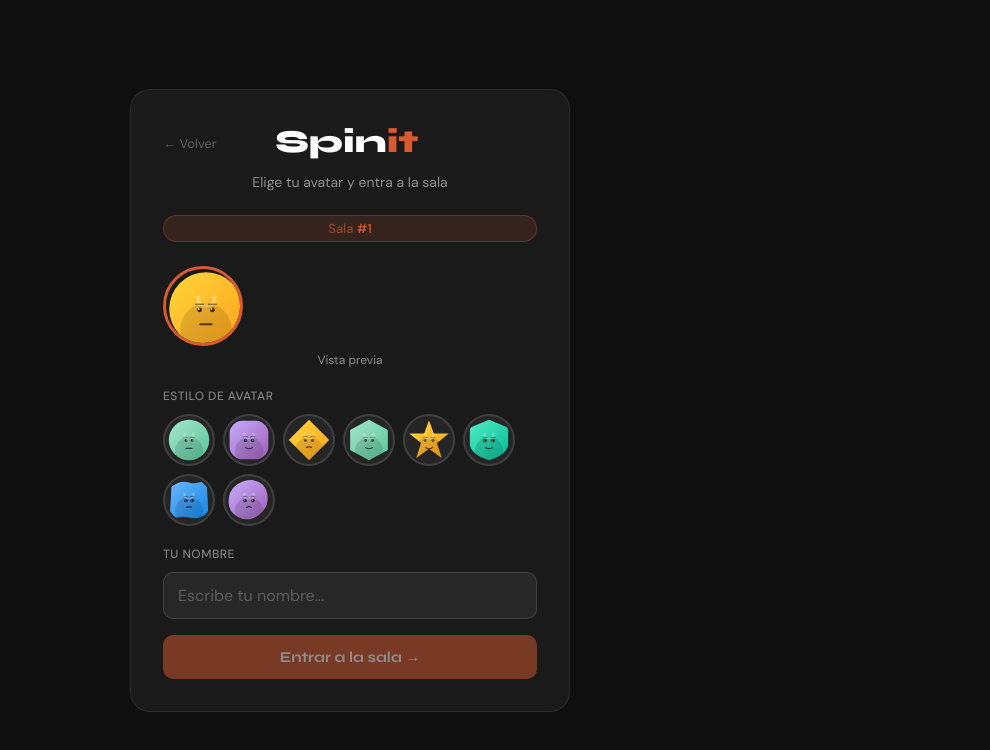
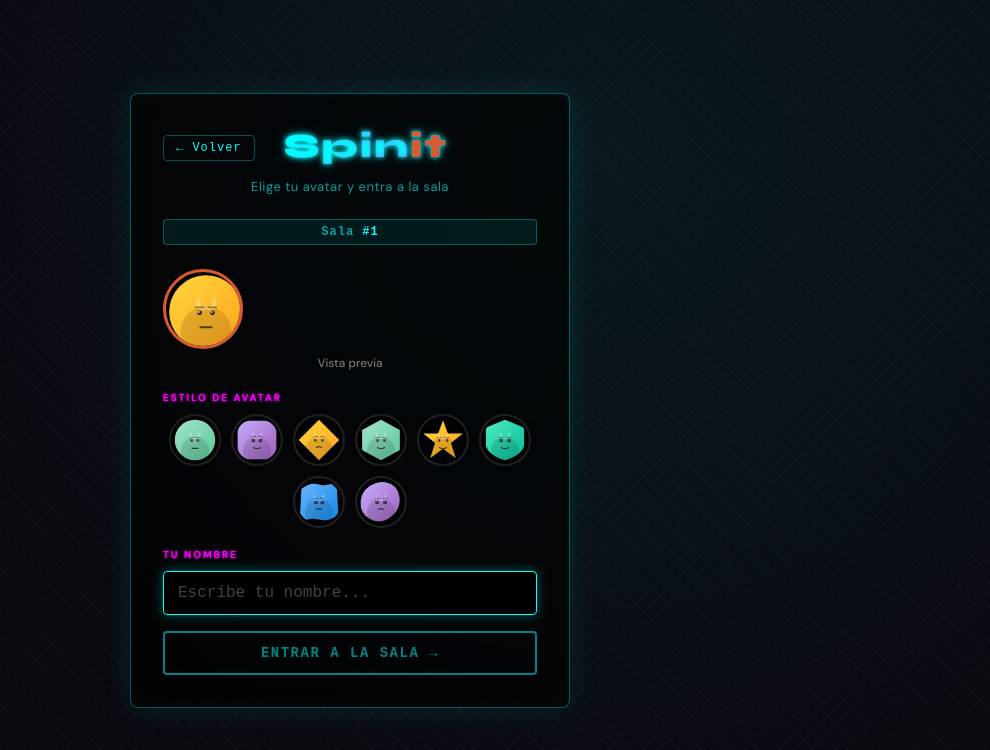
Before and after one commit to kanekong909/spinit, a React (Vite) app: page /join/1 in a window 1280 px wide. Shown: the top 750 px of the page, without its empty margins (290-1280 px from the left). Built offline with nearby package versions, Linux system fonts and the light colour scheme; no server answers.

Commit message:
cambio en estilos en homepage, joinpage y welcomepage

```diff
--- a/src/pages/HomePage.jsx
+++ b/src/pages/HomePage.jsx
@@ -205,6 +205,47 @@ export default function HomePage() {
           <Link to="/admin" style={{ fontSize: 11, color: 'rgba(255,255,255,0.15)', textDecoration: 'none' }}>admin</Link>
         </p>
       </div>
+
+      <style>{`
+        @keyframes neonPulse {
+          0% { border-color: rgba(0, 255, 255, 0.3); box-shadow: 0 0 0px rgba(0, 255, 255, 0); }
+          100% { border-color: rgba(0, 255, 255, 0.8); box-shadow: 0 0 12px rgba(0, 255, 255, 0.3); }
+        }
+
+        input:focus, textarea:focus {
+          border-color: #00ffff !important;
+          box-shadow: 0 0 12px rgba(0, 255, 255, 0.3);
+          outline: none;
+        }
+
+        button:active {
+          transform: scale(0.97);
+        }
+
+        .backBtn:hover {
+          background: rgba(0, 255, 255, 0.1);
+          border-color: #00ffff;
+          box-shadow: 0 0 8px rgba(0, 255, 255, 0.3);
+        }
+
+        .roomBtn:hover {
+          border-color: #ff00ff;
+          background: rgba(255, 0, 255, 0.05);
+          box-shadow: 0 0 12px rgba(255, 0, 255, 0.2);
+          transform: translateX(4px);
+        }
+
+        button[type="submit"]:hover {
+          background: #00ffff;
+          color: #0a0a0f;
+          box-shadow: 0 0 20px #00ffff;
+          border-color: #00ffff;
+        }
+
+        .tab:hover {
+          color: #ff00ff;
+        }
+      `}</style>
     </div>
   )
 }
@@ -212,15 +253,25 @@ export default function HomePage() {
 const s = {
   page: {
     minHeight: '100vh',
-    background: '#0f0f0f',
-    color: 'white',
-    fontFamily: "'DM Sans', sans-serif",
+    background: '#0a0a0f',
+    backgroundImage: `
+      repeating-linear-gradient(45deg, rgba(0, 255, 255, 0.02) 0px, rgba(0, 255, 255, 0.02) 2px, transparent 2px, transparent 8px),
+      repeating-linear-gradient(135deg, rgba(255, 0, 255, 0.02) 0px, rgba(255, 0, 255, 0.02) 2px, transparent 2px, transparent 12px),
+      radial-gradient(circle at 20% 30%, rgba(0, 255, 255, 0.06) 0%, transparent 60%)
+    `,
+    color: '#00ffff',
+    fontFamily: "'Rajdhani', 'DM Sans', sans-serif",
     display: 'flex',
     alignItems: 'flex-start',
     justifyContent: 'center',
     padding: '2rem 1rem',
   },
-  inner: { width: '100%', maxWidth: 420 },
+  inner: {
+    width: '100%',
+    maxWidth: 440,
+    position: 'relative',
+    zIndex: 2,
+  },
   header: {
     display: 'flex',
     justifyContent: 'space-between',
@@ -228,104 +279,133 @@ const s = {
     marginBottom: '1.5rem',
   },
   logo: {
-    fontFamily: "'Syne', sans-serif",
-    fontSize: 26,
-    fontWeight: 800,
+    fontFamily: "'Orbitron', 'Syne', monospace",
+    fontSize: 28,
+    fontWeight: 900,
+    letterSpacing: '2px',
+    textShadow: '0 0 5px #00ffff, 0 0 10px #00ffff80',
+    background: 'linear-gradient(135deg, #00ffff, #ff00ff)',
+    backgroundClip: 'text',
+    WebkitBackgroundClip: 'text',
+    color: 'transparent',
   },
   backBtn: {
-    background: 'none',
-    border: 'none',
-    color: 'rgba(255,255,255,0.3)',
-    fontSize: 13,
+    background: 'transparent',
+    border: '1px solid rgba(0, 255, 255, 0.3)',
+    borderRadius: 4,
+    color: '#00ffff',
+    fontSize: 12,
     cursor: 'pointer',
-    fontFamily: "'DM Sans', sans-serif",
+    fontFamily: "'Rajdhani', monospace",
+    padding: '5px 12px',
+    letterSpacing: '1px',
+    transition: 'all 0.15s',
   },
   tabs: {
     display: 'flex',
-    background: 'rgba(255,255,255,0.04)',
-    border: '1px solid rgba(255,255,255,0.07)',
-    borderRadius: 12,
+    background: 'rgba(0, 0, 0, 0.6)',
+    border: '1px solid rgba(0, 255, 255, 0.25)',
+    borderRadius: 6,
     padding: 4,
     marginBottom: '1.5rem',
     gap: 4,
   },
   tab: {
     flex: 1,
-    fontFamily: "'Syne', sans-serif",
+    fontFamily: "'Orbitron', monospace",
     fontWeight: 700,
-    fontSize: 13,
+    fontSize: 12,
+    letterSpacing: '1px',
     background: 'none',
     border: 'none',
-    color: 'rgba(255,255,255,0.35)',
-    borderRadius: 8,
-    padding: '9px',
+    color: 'rgba(0, 255, 255, 0.4)',
+    borderRadius: 4,
+    padding: '8px',
     cursor: 'pointer',
     transition: 'all 0.15s',
+    textTransform: 'uppercase',
   },
   tabActive: {
-    background: 'rgba(216,90,48,0.15)',
-    color: '#D85A30',
-    border: '1px solid rgba(216,90,48,0.25)',
+    background: 'rgba(0, 255, 255, 0.1)',
+    color: '#00ffff',
+    border: '1px solid rgba(0, 255, 255, 0.4)',
+    boxShadow: '0 0 8px rgba(0, 255, 255, 0.2)',
   },
   sectionLabel: {
-    fontSize: 11,
-    color: 'rgba(255,255,255,0.3)',
-    fontWeight: 500,
+    fontSize: 10,
+    color: '#ff00ff',
+    fontWeight: 600,
     textTransform: 'uppercase',
-    letterSpacing: '0.5px',
+    letterSpacing: '2px',
     marginBottom: 8,
+    textShadow: '0 0 3px #ff00ff',
   },
-  row: { display: 'flex', gap: 8 },
+  row: {
+    display: 'flex',
+    gap: 8,
+  },
   input: {
     fontSize: 14,
-    background: 'rgba(255,255,255,0.05)',
-    border: '1px solid rgba(255,255,255,0.1)',
-    borderRadius: 10,
+    background: 'rgba(0, 0, 0, 0.7)',
+    border: '1px solid rgba(0, 255, 255, 0.3)',
+    borderRadius: 4,
     padding: '11px 14px',
-    color: 'white',
+    color: '#00ffff',
     outline: 'none',
     boxSizing: 'border-box',
-    transition: 'border-color 0.15s',
+    transition: 'all 0.15s',
+    fontFamily: "'Rajdhani', monospace",
   },
   btnPrimary: {
-    fontFamily: "'Syne', sans-serif",
+    fontFamily: "'Orbitron', monospace",
     fontWeight: 700,
-    fontSize: 15,
-    background: '#D85A30',
-    color: 'white',
-    border: 'none',
-    borderRadius: 10,
-    padding: '11px 22px',
+    fontSize: 14,
+    letterSpacing: '1.5px',
+    background: 'transparent',
+    color: '#00ffff',
+    border: '2px solid #00ffff',
+    borderRadius: 4,
+    padding: '10px 22px',
     cursor: 'pointer',
-    transition: 'opacity 0.15s',
+    transition: 'all 0.15s',
+    textTransform: 'uppercase',
   },
   tag: {
-    fontSize: 12,
-    background: 'rgba(255,255,255,0.06)',
-    border: '1px solid rgba(255,255,255,0.08)',
-    borderRadius: 20,
+    fontSize: 11,
+    background: 'rgba(0, 255, 255, 0.08)',
+    border: '1px solid rgba(0, 255, 255, 0.25)',
+    borderRadius: 2,
     padding: '3px 10px',
-    color: 'rgba(255,255,255,0.5)',
+    color: '#00ffff',
+    fontFamily: "'Rajdhani', monospace",
+    letterSpacing: '0.5px',
   },
-  roomList: { display: 'flex', flexDirection: 'column', gap: 6 },
+  roomList: {
+    display: 'flex',
+    flexDirection: 'column',
+    gap: 6,
+  },
   roomBtn: {
     display: 'flex',
     justifyContent: 'space-between',
     alignItems: 'center',
     width: '100%',
-    background: 'rgba(255,255,255,0.03)',
-    border: '1px solid rgba(255,255,255,0.07)',
-    borderRadius: 10,
+    background: 'rgba(0, 0, 0, 0.6)',
+    border: '1px solid rgba(0, 255, 255, 0.2)',
+    borderRadius: 4,
     padding: '10px 14px',
-    color: 'white',
+    color: '#00ffff',
     cursor: 'pointer',
-    fontFamily: "'DM Sans', sans-serif",
+    fontFamily: "'Rajdhani', sans-serif",
     textAlign: 'left',
+    transition: 'all 0.15s',
   },
   error: {
-    color: '#F09595',
-    fontSize: 13,
+    color: '#ff00ff',
+    fontSize: 12,
     marginTop: '0.75rem',
     textAlign: 'center',
+    textShadow: '0 0 3px #ff00ff',
+    letterSpacing: '0.5px',
   },
 }
--- a/src/pages/JoinPage.jsx
+++ b/src/pages/JoinPage.jsx
@@ -164,6 +164,42 @@ export default function JoinPage() {
           </button>
         </form>
       </div>
+
+      <style>{`
+        @keyframes neonPulse {
+          0% { border-color: rgba(0, 255, 255, 0.3); box-shadow: 0 0 0px rgba(0, 255, 255, 0); }
+          100% { border-color: rgba(0, 255, 255, 0.8); box-shadow: 0 0 12px rgba(0, 255, 255, 0.3); }
+        }
+
+        input:focus {
+          border-color: #00ffff !important;
+          box-shadow: 0 0 12px rgba(0, 255, 255, 0.3);
+          outline: none;
+        }
+
+        button:active {
+          transform: scale(0.97);
+        }
+
+        .styleBtn:hover {
+          border-color: #ff00ff !important;
+          box-shadow: 0 0 12px rgba(255, 0, 255, 0.4);
+          transform: scale(1.05);
+        }
+
+        button[type="submit"]:hover {
+          background: #00ffff;
+          color: #0a0a0f;
+          box-shadow: 0 0 20px #00ffff;
+          border-color: #00ffff;
+        }
+
+        .backBtn:hover {
+          background: rgba(0, 255, 255, 0.1);
+          border-color: #00ffff;
+          box-shadow: 0 0 8px rgba(0, 255, 255, 0.3);
+        }
+      `}</style>
     </div>
   )
 }
@@ -171,110 +207,136 @@ export default function JoinPage() {
 const styles = {
   page: {
     minHeight: '100vh',
-    background: '#0f0f0f',
+    background: '#0a0a0f',
+    backgroundImage: `
+      repeating-linear-gradient(45deg, rgba(0, 255, 255, 0.02) 0px, rgba(0, 255, 255, 0.02) 2px, transparent 2px, transparent 8px),
+      repeating-linear-gradient(135deg, rgba(255, 0, 255, 0.02) 0px, rgba(255, 0, 255, 0.02) 2px, transparent 2px, transparent 12px),
+      radial-gradient(circle at 70% 20%, rgba(0, 255, 255, 0.06) 0%, transparent 60%)
+    `,
     display: 'flex',
     alignItems: 'center',
     justifyContent: 'center',
     padding: '1rem',
-    fontFamily: "'DM Sans', sans-serif",
+    fontFamily: "'Rajdhani', 'DM Sans', sans-serif",
   },
   card: {
-    background: '#1a1a1a',
-    border: '1px solid rgba(255,255,255,0.08)',
-    borderRadius: 20,
+    background: 'rgba(0, 0, 0, 0.65)',
+    backdropFilter: 'blur(12px)',
+    border: '1px solid rgba(0, 255, 255, 0.35)',
+    borderRadius: 8,
     padding: '2rem',
     width: '100%',
     maxWidth: 440,
-    color: 'white',
+    color: '#00ffff',
+    boxShadow: '0 0 30px rgba(0, 255, 255, 0.1), inset 0 0 20px rgba(0, 255, 255, 0.02)',
   },
   logo: {
-    fontFamily: "'Syne', sans-serif",
-    fontSize: 32,
-    fontWeight: 800,
+    fontFamily: "'Orbitron', 'Syne', monospace",
+    fontSize: 34,
+    fontWeight: 900,
+    letterSpacing: '2px',
     textAlign: 'center',
     marginBottom: 4,
+    textShadow: '0 0 5px #00ffff, 0 0 10px #00ffff80',
+    background: 'linear-gradient(135deg, #00ffff, #ff00ff)',
+    backgroundClip: 'text',
+    WebkitBackgroundClip: 'text',
+    color: 'transparent',
   },
   subtitle: {
-    fontSize: 14,
-    color: 'rgba(255,255,255,0.5)',
+    fontSize: 13,
+    color: 'rgba(0, 255, 255, 0.6)',
     textAlign: 'center',
     marginBottom: '1.5rem',
+    letterSpacing: '0.5px',
   },
   roomBadge: {
     textAlign: 'center',
-    fontSize: 13,
-    background: 'rgba(216,90,48,0.15)',
-    border: '1px solid rgba(216,90,48,0.3)',
-    borderRadius: 20,
-    padding: '4px 16px',
-    color: '#D85A30',
+    fontSize: 12,
+    background: 'rgba(0, 255, 255, 0.08)',
+    border: '1px solid rgba(0, 255, 255, 0.3)',
+    borderRadius: 4,
+    padding: '5px 16px',
+    color: '#00ffff',
     marginBottom: '1.5rem',
-    fontWeight: 500,
+    fontWeight: 600,
+    letterSpacing: '1px',
+    fontFamily: "'Rajdhani', monospace",
   },
   avatarPreview: {
     textAlign: 'center',
     marginBottom: '1.25rem',
   },
   label: {
-    fontSize: 12,
-    color: 'rgba(255,255,255,0.45)',
-    fontWeight: 500,
-    letterSpacing: '0.5px',
+    fontSize: 10,
+    color: '#ff00ff',
+    fontWeight: 600,
+    letterSpacing: '2px',
     textTransform: 'uppercase',
     marginBottom: 10,
+    textShadow: '0 0 3px #ff00ff',
   },
   stylePicker: {
     display: 'flex',
-    gap: 8,
+    gap: 10,
     flexWrap: 'wrap',
     marginBottom: '1.25rem',
+    justifyContent: 'center',
   },
   styleBtn: {
-    background: 'rgba(255,255,255,0.05)',
+    background: 'rgba(0, 0, 0, 0.6)',
     borderRadius: '50%',
     cursor: 'pointer',
     padding: 2,
-    transition: 'border-color 0.15s, transform 0.1s',
+    transition: 'all 0.15s',
   },
   input: {
     width: '100%',
     fontSize: 16,
-    background: 'rgba(255,255,255,0.06)',
-    border: '1px solid rgba(255,255,255,0.12)',
-    borderRadius: 10,
+    background: 'rgba(0, 0, 0, 0.7)',
+    border: '1px solid rgba(0, 255, 255, 0.3)',
+    borderRadius: 4,
     padding: '12px 14px',
-    color: 'white',
-    fontFamily: "'DM Sans', sans-serif",
+    color: '#00ffff',
+    fontFamily: "'Rajdhani', monospace",
     marginBottom: '1rem',
     boxSizing: 'border-box',
     outline: 'none',
+    transition: 'all 0.15s',
   },
   btn: {
     width: '100%',
-    fontFamily: "'Syne', sans-serif",
+    fontFamily: "'Orbitron', monospace",
     fontWeight: 700,
-    fontSize: 15,
-    background: '#D85A30',
-    color: 'white',
-    border: 'none',
-    borderRadius: 10,
-    padding: '13px',
+    fontSize: 14,
+    letterSpacing: '1.5px',
+    background: 'transparent',
+    color: '#00ffff',
+    border: '2px solid #00ffff',
+    borderRadius: 4,
+    padding: '12px',
     cursor: 'pointer',
-    transition: 'opacity 0.15s',
+    transition: 'all 0.15s',
+    textTransform: 'uppercase',
   },
   backBtn: {
-    background: 'none',
-    border: 'none',
-    color: 'rgba(255,255,255,0.3)',
-    fontSize: 13,
+    background: 'transparent',
+    border: '1px solid rgba(0, 255, 255, 0.3)',
+    borderRadius: 4,
+    color: '#00ffff',
+    fontSize: 12,
     cursor: 'pointer',
-    fontFamily: "'DM Sans', sans-serif",
-    padding: '4px 0',
+    fontFamily: "'Rajdhani', monospace",
+    padding: '5px 12px',
+    letterSpacing: '1px',
+    transition: 'all 0.15s',
   },
   error: {
-    color: '#F09595',
-    fontSize: 13,
+    color: '#ff00ff',
+    fontSize: 12,
     marginBottom: '0.75rem',
     textAlign: 'center',
-  }
+    textShadow: '0 0 3px #ff00ff',
+    letterSpacing: '0.5px',
+  },
 }
--- a/src/pages/WelcomePage.jsx
+++ b/src/pages/WelcomePage.jsx
@@ -145,16 +145,56 @@ export default function WelcomePage() {
         )}
       </div>
 
-      <style>{`
-        @keyframes fadeUp {
-          from { opacity: 0; transform: translateY(16px); }
-          to   { opacity: 1; transform: none; }
+     <style>{`
+      @keyframes fadeUp {
+        from {
+          opacity: 0;
+          transform: translateY(25px);
+          filter: blur(2px);
         }
-        @keyframes spinSlow {
-          from { transform: rotate(0deg); }
-          to   { transform: rotate(360deg); }
+        to {
+          opacity: 1;
+          transform: translateY(0);
+          filter: blur(0);
         }
-      `}</style>
+      }
+      @keyframes spinSlow {
+        from { transform: translate(-50%, -50%) rotate(0deg); }
+        to   { transform: translate(-50%, -50%) rotate(360deg); }
+      }
+      @keyframes neonPulse {
+        0% { opacity: 0.6; text-shadow: 0 0 2px #00ffff; }
+        100% { opacity: 1; text-shadow: 0 0 10px #00ffff, 0 0 5px #ff00ff; }
+      }
+      button {
+        transition: all 0.15s ease;
+      }
+      .btnPrimary:hover {
+        background: #00ffff;
+        color: #000;
+        box-shadow: 0 0 20px #00ffff;
+        border-color: #00ffff;
+      }
+      .btnSecondary:hover {
+        background: #ff00ff;
+        color: #000;
+        box-shadow: 0 0 20px #ff00ff;
+        border-color: #ff00ff;
+      }
+      .skipBtn:hover {
+        color: #00ffff;
+        border-color: #00ffff;
+        box-shadow: 0 0 8px rgba(0, 255, 255, 0.4);
+      }
+      .summaryItem:hover {
+        border-color: #ff00ff;
+        box-shadow: 0 0 12px rgba(255, 0, 255, 0.3);
+        transform: translateX(4px);
+      }
+      .stepCard {
+        animation: neonPulse 1.5s ease-in-out infinite alternate;
+      }
+    `}</style>
     </div>
   )
 }
@@ -162,9 +202,14 @@ export default function WelcomePage() {
 const s = {
   page: {
     minHeight: '100vh',
-    background: '#0f0f0f',
-    color: 'white',
-    fontFamily: "'DM Sans', sans-serif",
+    background: '#0a0a0f',
+    backgroundImage: `
+      repeating-linear-gradient(45deg, rgba(0, 255, 255, 0.02) 0px, rgba(0, 255, 255, 0.02) 2px, transparent 2px, transparent 8px),
+      repeating-linear-gradient(135deg, rgba(255, 0, 255, 0.02) 0px, rgba(255, 0, 255, 0.02) 2px, transparent 2px, transparent 12px),
+      radial-gradient(circle at 20% 30%, rgba(0, 255, 255, 0.08) 0%, transparent 50%)
+    `,
+    color: '#00ffff',
+    fontFamily: "'Rajdhani', 'Segoe UI', monospace",
     display: 'flex',
     alignItems: 'center',
     justifyContent: 'center',
@@ -173,15 +218,18 @@ const s = {
   },
   bgWheel: {
     position: 'absolute',
-    width: 600,
-    height: 600,
+    width: 800,
+    height: 800,
     borderRadius: '50%',
     top: '50%',
     left: '50%',
-    transform: 'translate(-50%,-50%)',
+    transform: 'translate(-50%, -50%)',
     overflow: 'hidden',
-    animation: 'spinSlow 60s linear infinite',
+    animation: 'spinSlow 40s linear infinite',
     pointerEvents: 'none',
+    opacity: 0.25,
+    border: '1px solid rgba(0, 255, 255, 0.2)',
+    boxShadow: '0 0 30px rgba(0, 255, 255, 0.1), inset 0 0 40px rgba(0, 255, 255, 0.05)',
   },
   bgSlice: {
     position: 'absolute',
@@ -193,134 +241,171 @@ const s = {
   },
   inner: {
     position: 'relative',
-    zIndex: 1,
+    zIndex: 2,
     display: 'flex',
     flexDirection: 'column',
     alignItems: 'center',
     gap: '2rem',
-    padding: '2rem 1rem',
+    padding: '2rem 1.5rem',
     width: '100%',
-    maxWidth: 460,
+    maxWidth: 520,
     textAlign: 'center',
   },
   logoWrap: {
     display: 'flex',
     flexDirection: 'column',
     alignItems: 'center',
-    gap: 10,
+    gap: 12,
   },
   logo: {
-    fontFamily: "'Syne', sans-serif",
-    fontSize: 'clamp(52px, 12vw, 72px)',
-    fontWeight: 800,
-    letterSpacing: '-2px',
-    lineHeight: 1,
+    fontFamily: "'Orbitron', 'Rajdhani', monospace",
+    fontSize: 'clamp(58px, 14vw, 88px)',
+    fontWeight: 900,
+    letterSpacing: '4px',
+    textShadow: '0 0 5px #00ffff, 0 0 15px #00ffff, 0 0 30px #00ffff80, 0 0 60px #ff00ff40',
+    background: 'linear-gradient(135deg, #00ffff, #ff00ff)',
+    backgroundClip: 'text',
+    WebkitBackgroundClip: 'text',
+    color: 'transparent',
+    lineHeight: 1.1,
   },
   tagline: {
-    fontSize: 15,
-    color: 'rgba(255,255,255,0.4)',
-    letterSpacing: '0.3px',
+    fontSize: 13,
+    color: '#ff00ff',
+    letterSpacing: '3px',
+    fontWeight: 500,
+    textTransform: 'uppercase',
+    textShadow: '0 0 5px #ff00ff',
+    fontFamily: "'Rajdhani', monospace",
   },
   stepCard: {
     width: '100%',
-    background: 'rgba(255,255,255,0.04)',
-    border: '1px solid rgba(255,255,255,0.08)',
-    borderRadius: 20,
+    background: 'rgba(0, 0, 0, 0.65)',
+    backdropFilter: 'blur(12px)',
+    border: '1px solid #00ffff',
+    borderRadius: 8,
     padding: '2rem 1.75rem',
+    boxShadow: '0 0 20px rgba(0, 255, 255, 0.3), inset 0 0 20px rgba(0, 255, 255, 0.05)',
+    transition: 'all 0.2s ease',
   },
   stepDots: {
     display: 'flex',
-    gap: 6,
+    gap: 10,
     justifyContent: 'center',
-    marginBottom: '1.5rem',
+    marginBottom: '1.75rem',
     alignItems: 'center',
   },
   dot: {
-    height: 6,
-    borderRadius: 3,
-    transition: 'all 0.3s ease',
+    height: 4,
+    borderRadius: 2,
+    transition: 'all 0.3s cubic-bezier(0.2, 0.9, 0.4, 1.1)',
+    background: '#ff00ff',
   },
   stepIcon: {
-    fontSize: 44,
-    marginBottom: 12,
+    fontSize: 54,
+    marginBottom: 16,
     display: 'block',
+    filter: 'drop-shadow(0 0 8px #00ffff) drop-shadow(0 0 4px #ff00ff)',
   },
   stepTitle: {
-    fontFamily: "'Syne', sans-serif",
+    fontFamily: "'Orbitron', monospace",
     fontWeight: 700,
     fontSize: 20,
-    marginBottom: 10,
-    lineHeight: 1.2,
+    marginBottom: 12,
+    lineHeight: 1.3,
+    letterSpacing: '1px',
+    textShadow: '0 0 3px #00ffff',
+    color: '#00ffff',
   },
   stepDesc: {
-    fontSize: 15,
-    color: 'rgba(255,255,255,0.5)',
-    lineHeight: 1.6,
+    fontSize: 14,
+    color: 'rgba(0, 255, 255, 0.7)',
+    lineHeight: 1.55,
+    fontFamily: "'Rajdhani', sans-serif",
+    fontWeight: 500,
   },
   summaryGrid: {
     width: '100%',
     display: 'grid',
     gridTemplateColumns: '1fr 1fr',
-    gap: 8,
+    gap: 12,
   },
   summaryItem: {
     display: 'flex',
     alignItems: 'center',
-    gap: 10,
-    background: 'rgba(255,255,255,0.03)',
-    border: '1px solid rgba(255,255,255,0.06)',
-    borderRadius: 12,
-    padding: '10px 14px',
+    gap: 12,
+    background: 'rgba(0, 0, 0, 0.7)',
+    border: '1px solid rgba(0, 255, 255, 0.4)',
+    borderRadius: 6,
+    padding: '12px 14px',
     textAlign: 'left',
+    transition: 'all 0.2s',
+    cursor: 'default',
   },
   summaryIcon: {
-    fontSize: 22,
+    fontSize: 26,
     flexShrink: 0,
+    filter: 'drop-shadow(0 0 4px #ff00ff)',
   },
   summaryText: {
     fontSize: 12,
-    color: 'rgba(255,255,255,0.55)',
-    lineHeight: 1.3,
-    fontWeight: 500,
+    color: '#00ffff',
+    lineHeight: 1.35,
+    fontWeight: 600,
+    letterSpacing: '0.5px',
+    fontFamily: "'Rajdhani', monospace",
   },
   ctaWrap: {
     display: 'flex',
     flexDirection: 'column',
-    gap: 10,
+    gap: 14,
     width: '100%',
   },
   btnPrimary: {
-    fontFamily: "'Syne', sans-serif",
+    fontFamily: "'Orbitron', monospace",
     fontWeight: 700,
     fontSize: 16,
-    background: '#D85A30',
-    color: 'white',
-    border: 'none',
-    borderRadius: 12,
-    padding: '14px',
+    letterSpacing: '2px',
+    background: 'transparent',
+    color: '#00ffff',
+    border: '2px solid #00ffff',
+    borderRadius: 0,
+    padding: '14px 20px',
     cursor: 'pointer',
     width: '100%',
-    letterSpacing: '0.2px',
+    textTransform: 'uppercase',
+    boxShadow: '0 0 8px rgba(0, 255, 255, 0.5), inset 0 0 4px rgba(0, 255, 255, 0.3)',
+    transition: 'all 0.2s',
   },
   btnSecondary: {
-    fontFamily: "'Syne', sans-serif",
-    fontWeight: 700,
-    fontSize: 15,
-    background: 'rgba(255,255,255,0.05)',
-    color: 'rgba(255,255,255,0.6)',
-    border: '1px solid rgba(255,255,255,0.1)',
-    borderRadius: 12,
-    padding: '13px',
+    fontFamily: "'Orbitron', monospace",
+    fontWeight: 600,
+    fontSize: 14,
+    letterSpacing: '1.5px',
+    background: 'transparent',
+    color: '#ff00ff',
+    border: '2px solid #ff00ff',
+    borderRadius: 0,
+    padding: '13px 20px',
     cursor: 'pointer',
     width: '100%',
+    textTransform: 'uppercase',
+    boxShadow: '0 0 6px rgba(255, 0, 255, 0.4), inset 0 0 2px rgba(255, 0, 255, 0.2)',
+    transition: 'all 0.2s',
   },
   skipBtn: {
-    background: 'none',
-    border: 'none',
-    color: 'rgba(255,255,255,0.2)',
-    fontSize: 13,
+    background: 'transparent',
+    border: '1px solid rgba(0, 255, 255, 0.4)',
+    borderRadius: 0,
+    color: 'rgba(0, 255, 255, 0.6)',
+    fontSize: 11,
+    fontWeight: 600,
+    letterSpacing: '2px',
     cursor: 'pointer',
-    fontFamily: "'DM Sans', sans-serif",
-    padding: '4px 8px',
+    fontFamily: "'Rajdhani', monospace",
+    padding: '6px 16px',
+    marginTop: 8,
+    transition: 'all 0.2s',
+    textTransform: 'uppercase',
   },
 }
```
